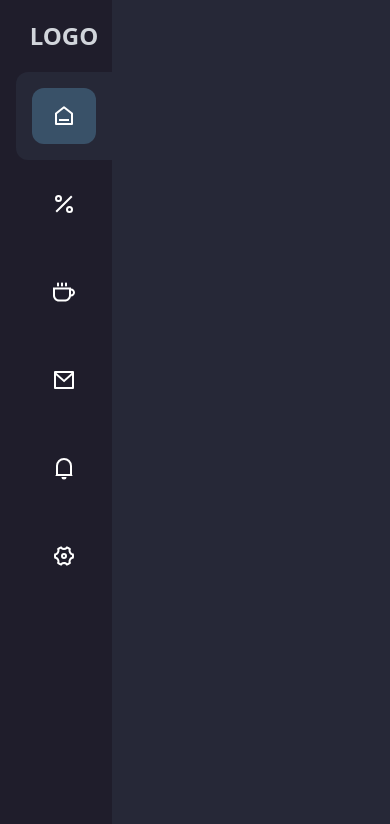
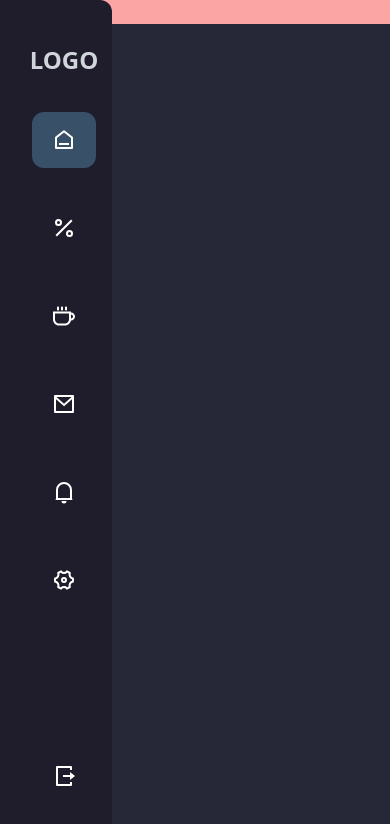
Before and after one commit to rolandoarellano69/Dashboard-react-twind, a React (Vite) app: page / in a window 390 px wide. Shown: the top 824 px of the page. Built offline with nearby package versions, Linux system fonts and the light colour scheme.

Commit message:
Sidebar y logout

```diff
--- a/src/App.jsx
+++ b/src/App.jsx
@@ -6,6 +6,9 @@ function App() {
     <div className="App bg-[#262837] w-full min-h-screen">
 
       <Sidebar />
+      {/*menu movil*/}
+    <div className="bg-red-300 lg:hidden"> hola </div>
+
     </div>
   )
 }
--- a/src/components/shared/Sidebar.jsx
+++ b/src/components/shared/Sidebar.jsx
@@ -1,53 +1,66 @@
-import { RiHome6Line, RiPercentLine, RiMailLine, RiNotification4Line, RiSettings4Line } from 'react-icons/ri'
+import { RiHome6Line, RiPercentLine, RiMailLine, RiNotification4Line, RiSettings4Line, RiLogoutBoxRLine } from 'react-icons/ri'
 import { CgCoffee } from 'react-icons/cg'
 
 
 function Sidebar() {
   return (
-    <div className='bg-[#1F1D2B] fixed left-0 top-0 w-28 h-full  text-white'>
+    <div className='bg-[#1F1D2B] fixed left-0 top-0 w-28 h-full  text-white flex flex-col justify-between py-6 rounded-tr-xl rounded-br-xl'>
+      <div>
+
 
         <ul className='pl-4'>
           <li >
             <h1 className='text-2xl text-gray-300 uppercase font-bold text-center my-5'>logo</h1>
           </li>
 
-        <li className=' p-4 bg-[#262837] rounded-tl-xl rounded-bl-xl'>
+          <li className=' p-4  rounded-tl-xl rounded-bl-xl'>
             <a href="#" className='p-4  bg-[#395168] rounded-xl flex justify-center '>
               <RiHome6Line className='text-2xl   ' />
             </a>
           </li>
 
-        <li className=' hover:bg-[#262837] p-4  rounded-tl-xl rounded-bl-xl group transition-colors'>
+          <li className=' p-4  rounded-tl-xl rounded-bl-xl group transition-colors'>
             <a href="#" className='group-hover:bg-[#395168]   p-4   rounded-xl flex justify-center text-white group-hover:text-white'>
               <RiPercentLine className='text-2xl ' />
             </a>
           </li>
 
-        <li className=' hover:bg-[#262837] p-4  rounded-tl-xl rounded-bl-xl group transition-colors'>
+          <li className='  p-4  rounded-tl-xl rounded-bl-xl group transition-colors'>
             <a href="#" className='group-hover:bg-[#395168]   p-4   rounded-xl flex justify-center text- group-hover:text-white'>
               <CgCoffee className='text-2xl ' />
             </a>
           </li>
 
-        <li className=' hover:bg-[#262837] p-4  rounded-tl-xl rounded-bl-xl group transition-colors'>
+          <li className='  p-4  rounded-tl-xl rounded-bl-xl group transition-colors'>
             <a href="#" className='group-hover:bg-[#395168]   p-4   rounded-xl flex justify-center text-white group-hover:text-white'>
               <RiMailLine className='text-2xl ' />
             </a>
           </li>
 
-        <li className=' hover:bg-[#262837] p-4  rounded-tl-xl rounded-bl-xl group transition-colors'>
+          <li className='  p-4  rounded-tl-xl rounded-bl-xl group transition-colors'>
             <a href="#" className='group-hover:bg-[#395168]   p-4   rounded-xl flex justify-center text-white group-hover:text-white'>
               <RiNotification4Line className='text-2xl ' />
             </a>
           </li>
-        <li className=' hover:bg-[#262837] p-4  rounded-tl-xl rounded-bl-xl group transition-colors'>
-          <a href="#" className='group-hover:bg-[#395168]   p-4   rounded-xl flex justify-center text-white group-hover:text-white'>
+          <li className='  p-4  rounded-tl-xl rounded-bl-xl group transition-colors'>
+            <a href="#" className='group-hover:bg-gray-500   p-4   rounded-xl flex justify-center text-white group-hover:text-white'>
               <RiSettings4Line className='text-2xl ' />
             </a>
           </li>
 
         </ul>
       </div>
+
+      <div>
+        <ul className='pl-4'>
+          <li className=' p-4  rounded-tl-xl rounded-bl-xl group transition-colors'>
+            <a href="#" className='group-hover:bg-red-500   p-4   rounded-xl flex justify-center text-white group-hover:text-white'>
+              <RiLogoutBoxRLine className='text-2xl ' />
+            </a>
+          </li>
+        </ul>
+      </div>
+    </div>
   )
 }
 
```
Lines whose indentation alone changed are shown as unchanged.
